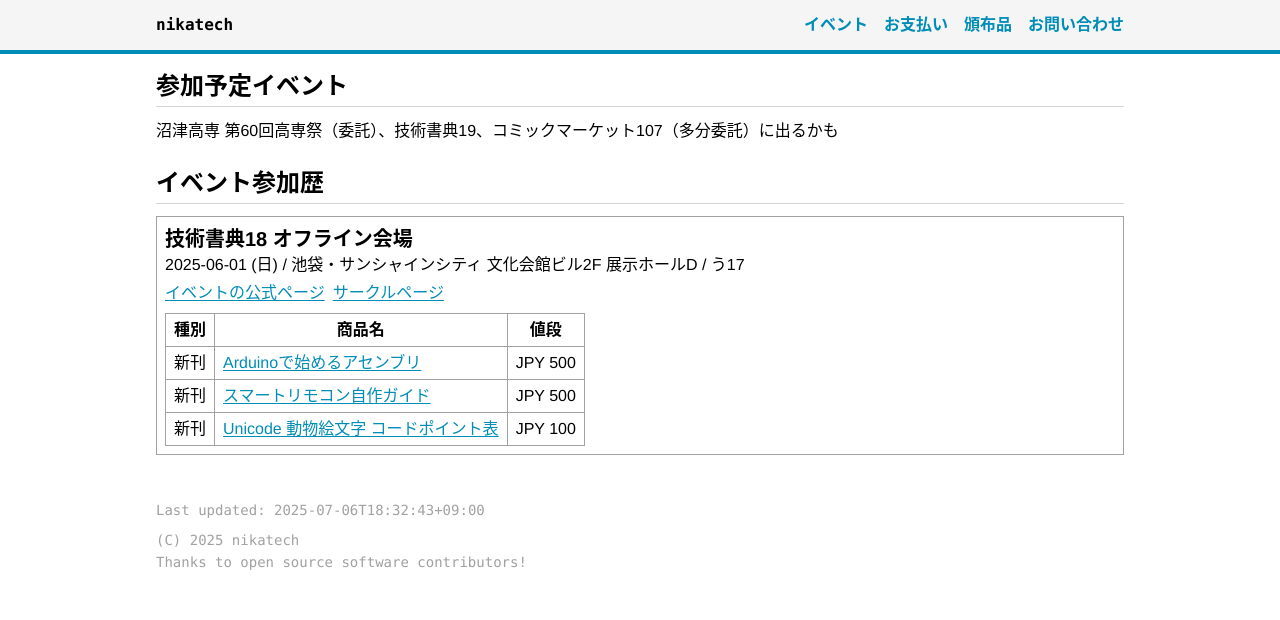
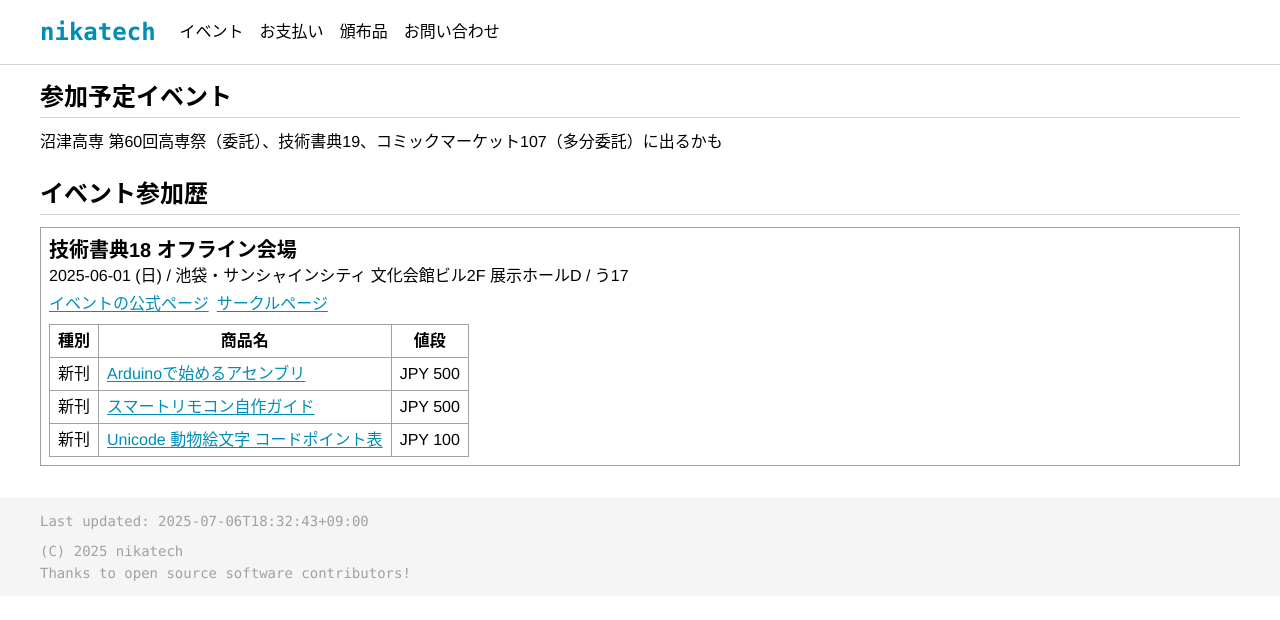
Before and after one commit to nikachu2012/nikatech-site, a Next.js app: page /event in a window 1280 px wide. Shown: the top 620 px of the page. Built offline with nearby package versions, Linux system fonts and the light colour scheme.

Commit message:
[update] ヘッダとフッタを調整

```diff
--- a/components/HeaderFooter.tsx
+++ b/components/HeaderFooter.tsx
@@ -17,50 +17,54 @@ const linkList: {
 
 export default function HeaderFooter({ children }: { children: ReactNode }) {
     return <>
-        <div className="w-full bg-neutral-100 border-b-4 border-b-accent sticky top-0 z-999999">
-            <div className="w-full lg:w-[1000px] h-[50px] m-auto flex items-center justify-between px-4">
-                <Link href={"/"} className="text-black! no-underline!">
+        <div className="w-full bg-white border-b border-b-neutral-300 sticky top-0 z-999999">
+            <div className="w-full lg:w-[1200px] h-[64px] m-auto flex justify-between lg:justify-start items-center gap-6 leading-none px-4 lg:p-0">
+                <Link href={"/"} className="text-black! no-underline! leading-none">
                     <div>
-                        <span className="font-mono font-bold">nikatech</span>
+                        <span className="font-mono text-2xl font-bold text-accent">nikatech</span>
                     </div>
                 </Link>
 
 
-                <div className="lg:hidden flex justify-center relative left-0 top-0 size-[30px]">
+                <div className="lg:hidden flex justify-center relative left-0 top-0 w-[30px] h-[64px]">
 
                     <input type="checkbox" id="check" className="appearance-none absolute size-full [&:checked~#sidebar]:-translate-x-0 [&:checked~#closeBtn]:block [&:checked~#openBtn]:hidden [&~#openBtn]:block z-50 " />
 
                     <div id="openBtn" className="absolute size-full hidden z-40">
-                        <svg xmlns="http://www.w3.org/2000/svg" height="30px" viewBox="0 -960 960 960" width="30px" fill="#008db7"><path d="M120-240v-80h720v80H120Zm0-200v-80h720v80H120Zm0-200v-80h720v80H120Z" /></svg>
+                        <div className="size-full flex justify-center items-center">
+                            <svg xmlns="http://www.w3.org/2000/svg" viewBox="0 -960 960 960" width="30px" height="30px" fill="#008db7"><path d="M120-240v-80h720v80H120Zm0-200v-80h720v80H120Zm0-200v-80h720v80H120Z" /></svg>
+                        </div>
                     </div>
                     <div id="closeBtn" className="absolute size-full hidden z-40">
-                        <svg xmlns="http://www.w3.org/2000/svg" height="30px" viewBox="0 -960 960 960" width="30px" fill="#008db7"><path d="m256-200-56-56 224-224-224-224 56-56 224 224 224-224 56 56-224 224 224 224-56 56-224-224-224 224Z" /></svg>
+                        <div className="size-full flex justify-center items-center">
+                            <svg xmlns="http://www.w3.org/2000/svg" viewBox="0 -960 960 960" width="30px" height="30px" fill="#008db7"><path d="m256-200-56-56 224-224-224-224 56-56 224 224 224-224 56 56-224 224 224 224-56 56-224-224-224 224Z" /></svg>
+                        </div>
                     </div>
 
 
-                    <div id="sidebar" className="transition-transform duration-100 ease-in-out transform -translate-x-full box-border fixed left-0 top-0 p-6 w-full h-full lg:w-0 lg:h-0 bg-neutral-200 z-30 lg:hidden flex flex-col gap-2 overflow-hidden pt-[50px]">
-                        <Link href={"/"} className="font-bold no-underline! text-lg">トップ</Link>
+                    <div id="sidebar" className="transition-transform duration-100 ease-in-out transform -translate-x-full box-border fixed left-0 top-0 p-6 w-full h-full lg:w-0 lg:h-0 bg-white z-30 lg:hidden flex flex-col gap-2 overflow-hidden pt-[50px]">
+                        <Link href={"/"} className="text-black! no-underline! text-lg ">トップ</Link>
                         {linkList.map((e, i) => (
-                            <Link key={i} href={e.href} className="font-bold no-underline! text-lg">{e.title}</Link>
+                            <Link key={i} href={e.href} className="text-black! no-underline! text-lg ">{e.title}</Link>
                         ))}
                     </div>
                 </div>
 
                 <div className="hidden lg:flex lg:gap-4">
                     {linkList.map((e, i) => (
-                        <Link key={i} href={e.href} className="font-bold no-underline!">{e.title}</Link>
+                        <Link key={i} href={e.href} className="text-black! no-underline!">{e.title}</Link>
                     ))}
                 </div>
 
             </div>
         </div>
-        <div className="w-full lg:w-[1000px] m-auto">
-
-            <div className="w-full bg-white m-auto px-4 pb-4">
+        <div className="w-full lg:w-[1200px] m-auto px-4 lg:p-0">
+            <div className="w-full bg-white m-auto pb-4">
                 {children}
             </div>
-
-            <footer className="w-full m-auto font-mono text-sm text-neutral-400 p-4">
+        </div>
+        <footer className="w-full text-neutral-400 p-4 bg-neutral-100">
+            <div className="w-full lg:w-[1200px] m-auto font-mono text-sm">
                 <div className="flex flex-col flex-wrap gap-2">
                     <span className="leading-none">Last updated: {GetDateISO8601String(new Date(Date.now()))}</span>
                 </div>
@@ -69,7 +73,8 @@ export default function HeaderFooter({ children }: { children: ReactNode }) {
                     <div className="leading-none">(C) <Year /> nikatech</div>
                     <div className="leading-none">Thanks to open source software contributors!</div>
                 </div>
-            </footer>
-        </div>
+            </div>
+
+        </footer>
     </>
 }
```
